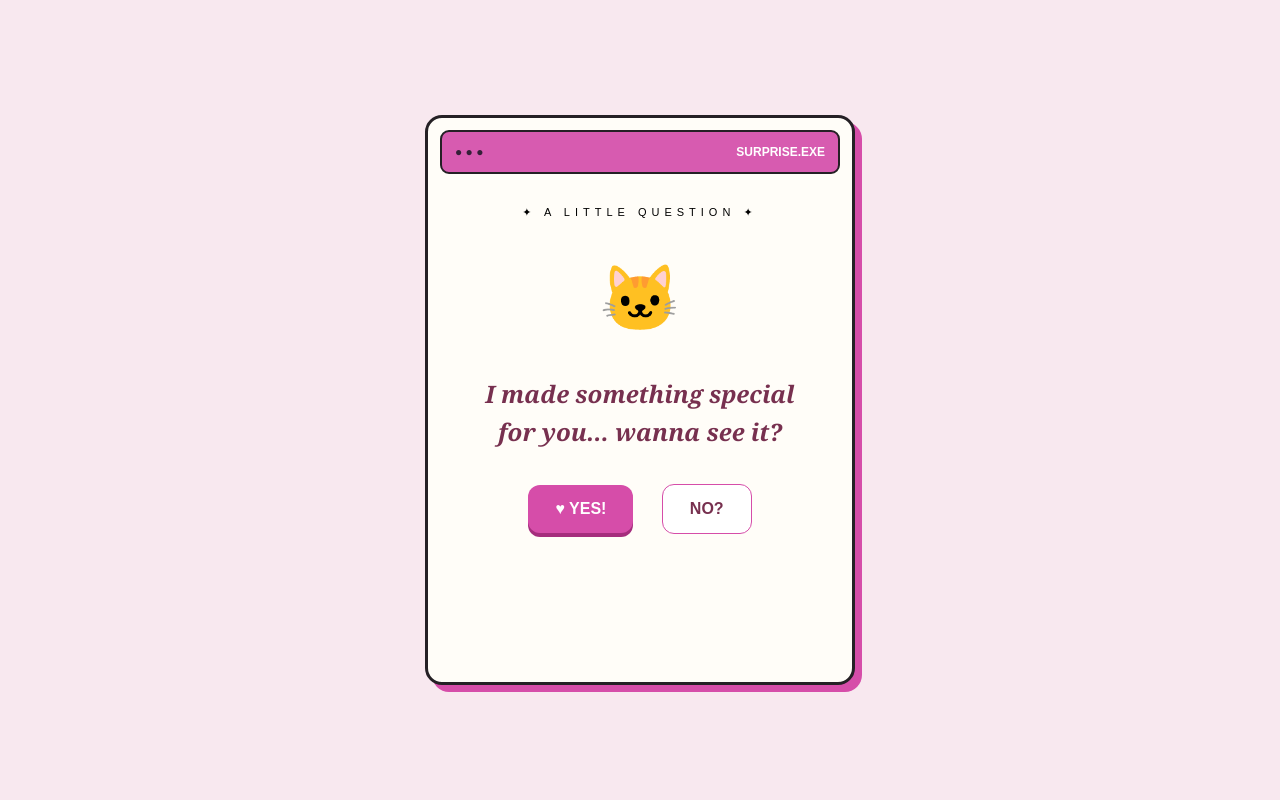
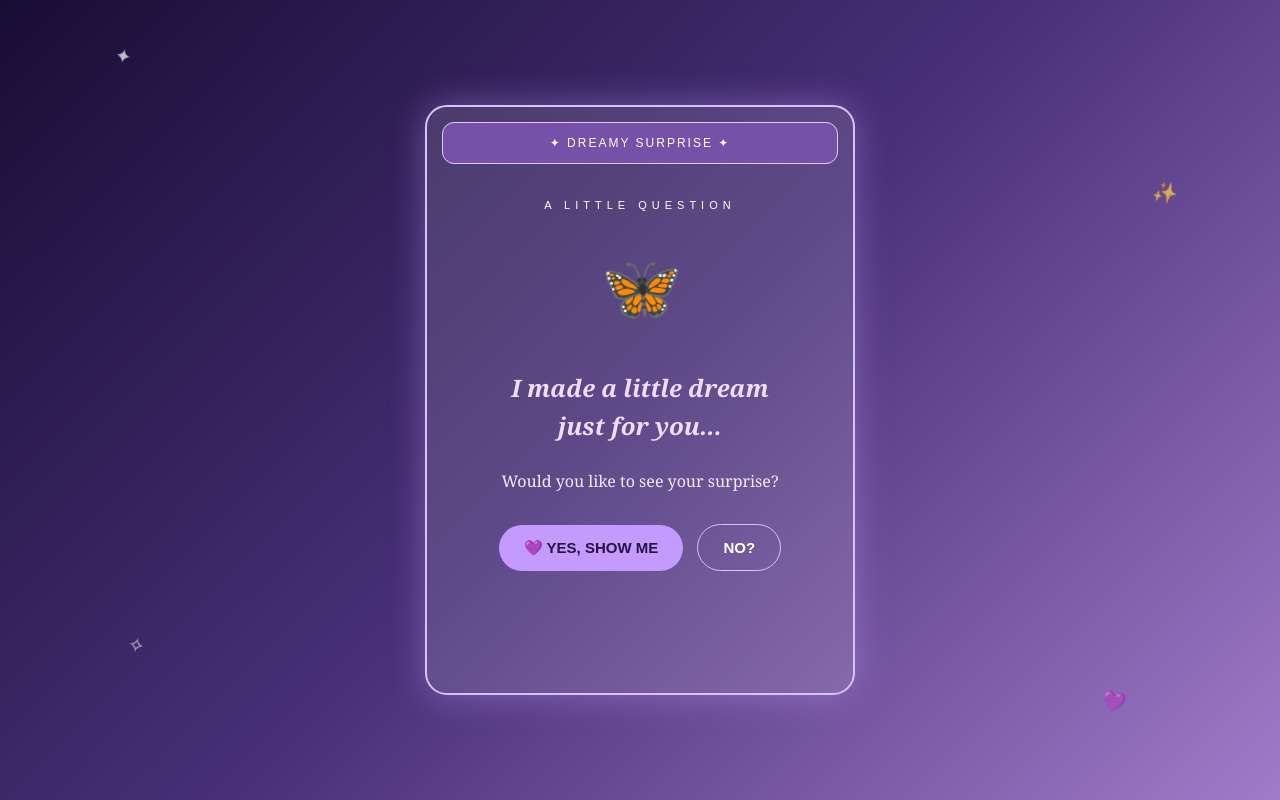
Before and after one commit to nishantpanchal142-cmd/IGEL-cps-, a plain HTML site: page index.html in a window 1280 px wide. Drawn offline with Linux system fonts and the light colour scheme.

Commit message:
Create index.html
Dreamy Purple Birthday Website

```diff
--- a/index.html
+++ b/index.html
@@ -3,76 +3,121 @@
 <html lang="en">
 <head>
 <meta charset="UTF-8">
-<meta name="viewport" content="width=device-width, initial-scale=1.0">
-<title>A Little Surprise for Pari 💗</title>
+<meta name="viewport" content="width=device-width, initial-scale=1">
+<title>A Little Dream for Pari 💜</title>
 <style>
 *{box-sizing:border-box}
 body{
-  margin:0;min-height:100vh;
-  background:#f8e8ef;
-  display:flex;justify-content:center;align-items:center;
-  font-family:Arial,sans-serif;padding:18px;
+ margin:0;min-height:100vh;padding:25px 14px;
+ display:flex;align-items:center;justify-content:center;
+ background:linear-gradient(135deg,#180d35,#493078,#a17bc9);
+ font-family:Georgia,serif;color:#fff;
+ overflow-x:hidden;
 }
-.window{
-  width:100%;max-width:430px;min-height:570px;
-  background:#fffdf8;border:3px solid #252025;
-  border-radius:17px;padding:12px;
-  box-shadow:7px 7px #d64da9;text-align:center;
+.star{
+ position:fixed;pointer-events:none;
+ animation:float 7s infinite ease-in-out;
+ opacity:.7;font-size:20px;
+}
+@keyframes float{
+ 0%,100%{transform:translateY(0) rotate(0deg)}
+ 50%{transform:translateY(-35px) rotate(20deg)}
+}
+.card{
+ width:100%;max-width:430px;min-height:590px;
+ padding:15px;text-align:center;
+ border:2px solid #d9c1ff;border-radius:22px;
+ background:rgba(255,255,255,.12);
+ box-shadow:0 0 35px #c49aff66;
 }
 .bar{
-  background:#d75bb0;border:2px solid #252025;
-  border-radius:9px;padding:13px;color:white;
-  font-size:12px;font-weight:bold;text-align:right;
+ background:#7651a8;padding:13px;
+ border:1px solid #e5caff;border-radius:12px;
+ font:12px Arial;letter-spacing:2px;
 }
-.dots{float:left;color:#352038}
-.small{letter-spacing:5px;font-size:11px;margin-top:32px}
-.cat{font-size:65px;margin-top:50px;animation:bounce 1.5s infinite}
-h2{color:#77304f;font-family:Georgia,serif;
-font-style:italic;line-height:1.6;margin-top:30px}
+.small{font:11px Arial;letter-spacing:5px;margin-top:35px}
+.butterfly{font-size:65px;margin:45px 0 25px;
+ animation:float 3s infinite}
+h1{color:#f2d8ff;font-size:29px}
+h2{font-style:italic;line-height:1.6;color:#f4dcff}
+p{line-height:1.9;color:#f5eaff;font-size:16px}
 button{
-  background:#d64da9;color:white;border:0;
-  border-radius:12px;padding:15px 27px;
-  font-weight:bold;font-size:16px;margin:12px;
-  box-shadow:0 4px #a52d7d;
+ background:#c59aff;color:#281340;
+ border:0;border-radius:25px;
+ padding:14px 25px;margin:12px 5px;
+ font-size:15px;font-weight:bold;
 }
-#no{background:white;color:#77304f;border:1px solid #d64da9;box-shadow:none}
-#second{display:none}
-.heart{font-size:35px;animation:bounce 1s infinite}
-@keyframes bounce{50%{transform:translateY(-9px)}}
-p{color:#77304f;line-height:1.8}
+#no{background:transparent;color:white;border:1px solid #d9c1ff}
+#second,#letter{display:none}
+.heart{font-size:30px;animation:float 2s infinite}
+.line{height:1px;background:#d9c1ff;margin:25px 10px}
 </style>
 </head>
 <body>
-<div class="window">
-  <div class="bar">
-    <span class="dots">● ● ●</span>SURPRISE.EXE
-  </div>
+
+<div class="star" style="top:8%;left:9%">✦</div>
+<div class="star" style="top:25%;right:8%">✨</div>
+<div class="star" style="bottom:15%;left:10%">✧</div>
+<div class="star" style="bottom:8%;right:12%">💜</div>
+
+<div class="card">
+<div class="bar">✦ DREAMY SURPRISE ✦</div>
+
 <div id="first">
-    <div class="small">✦ A LITTLE QUESTION ✦</div>
-    <div class="cat">🐱</div>
-    <h2>I made something special<br>for you... wanna see it?</h2>
-    <button onclick="yes()">♥ YES!</button>
+<div class="small">A LITTLE QUESTION</div>
+<div class="butterfly">🦋</div>
+<h2>I made a little dream<br>just for you...</h2>
+<p>Would you like to see your surprise?</p>
+<button onclick="yes()">💜 YES, SHOW ME</button>
 <button id="no" onclick="no()">NO?</button>
 </div>
+
 <div id="second">
-    <div class="small">✦ YOU ARE SPECIAL ✦</div>
-    <div class="cat">🎀</div>
-    <h1 style="color:#d64da9">YAYYY! 💗</h1>
+<div class="small">A LITTLE WORLD FOR YOU</div>
+<div class="butterfly">🌙</div>
+<h1>YAYYY! 💜</h1>
 <h2>Happy Birthday Pari!</h2>
-    <p>May your life always be filled with happiness,
-    laughter and beautiful memories.</p>
-    <div class="heart">💗✨🎂✨💗</div>
-    <p>Someone made this little world just for you.</p>
-    <p>With lots of love and wishes! 🎀</p>
+<p>May your days sparkle like stars<br>
+and your dreams shine brighter<br>
+than the moon.</p>
+<div class="line"></div>
+<div class="heart">💜 ✨ 🦋 ✨ 💜</div>
+<p>Today is all about you.<br>You deserve endless happiness!</p>
+<button onclick="openLetter()">💌 OPEN YOUR LETTER</button>
 </div>
+
+<div id="letter">
+<div class="small">A LITTLE LETTER FOR YOU</div>
+<div class="butterfly">💌</div>
+<h2>Dear Pari,</h2>
+<p>
+I hope this birthday brings you countless
+reasons to smile, beautiful memories and
+all the happiness you deserve.
+</p>
+<p>
+Keep shining, keep smiling and never
+stop being your wonderful self.
+</p>
+<p>And please, don't get angry so often! 🥹💜</p>
+<div class="line"></div>
+<h2>With lots of wishes ✨</h2>
+<div class="heart">🎂💜🌙</div>
 </div>
+
+</div>
+
 <script>
 function yes(){
  document.getElementById("first").style.display="none";
  document.getElementById("second").style.display="block";
 }
 function no(){
- document.getElementById("no").innerText="ARE YOU SURE? 😭";
+ document.getElementById("no").innerText="PLEASE SAY YES 🥹";
+}
+function openLetter(){
+ document.getElementById("second").style.display="none";
+ document.getElementById("letter").style.display="block";
 }
 </script>
 </body>
```
Lines whose indentation alone changed are shown as unchanged.
